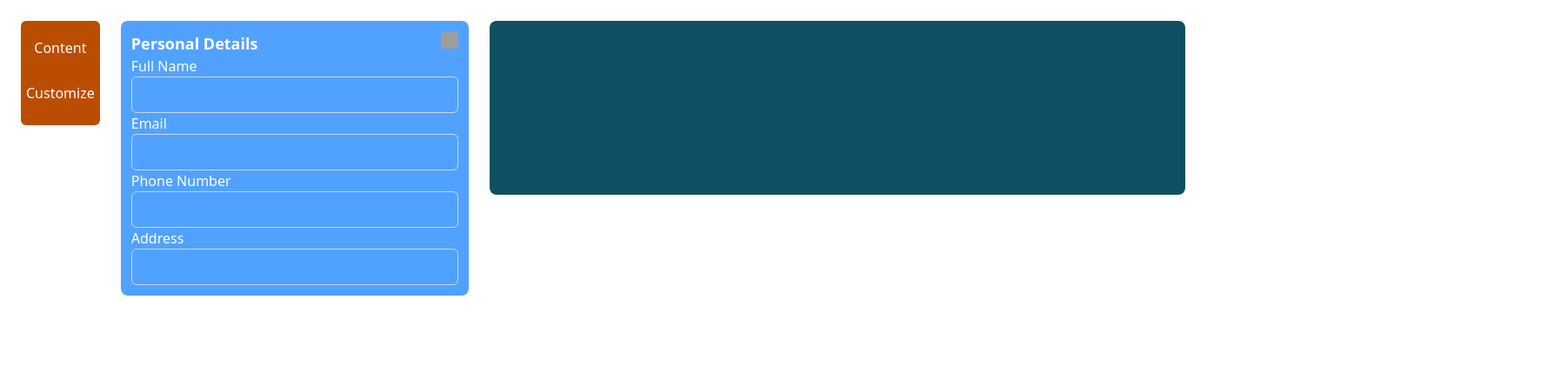
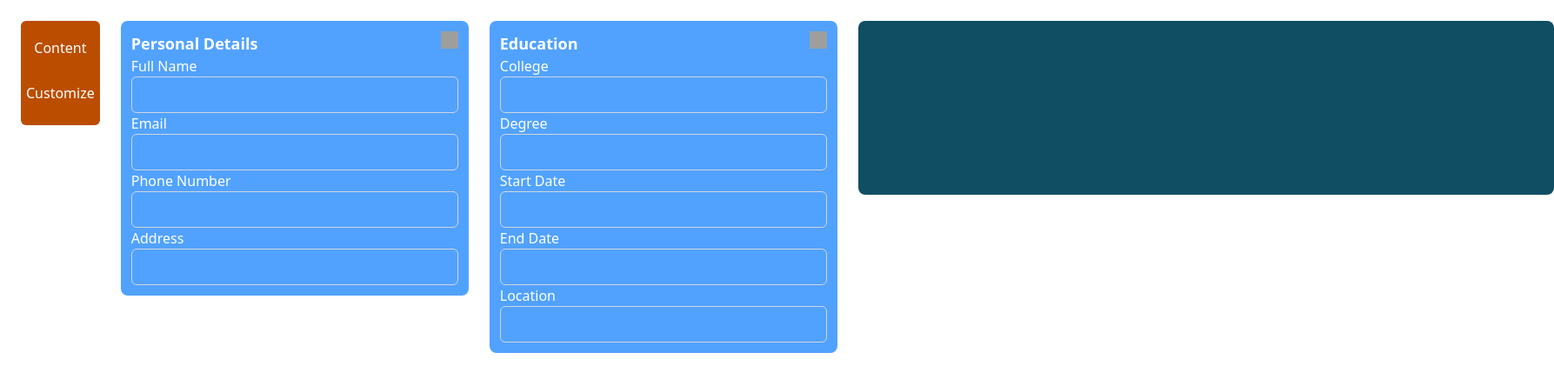
Before and after one commit to Ayush995712/cv-application, a React (Vite) app: page / in a window 1280 px wide. Both pictures are taken after a click on the button "Content". Shown: the top 444 px of the page at 87% size, 1787 px wide, since content can reach past the window. Built offline with nearby package versions, Linux system fonts and the light colour scheme; grey boxes are pictures that could not be loaded; the HTML template or start-up script is replaced by a standard one.

Commit message:
Added Education component in content

```diff
--- a/src/App.jsx
+++ b/src/App.jsx
@@ -2,6 +2,7 @@ import { useState } from 'react';
 import { PersonalDetails } from './content/PersonalDetails';
 import { CV } from './cv/cv';
 import './App.css';
+import { Education } from './content/Education';
 
 function App() {
   const [showContent, setShowContent] = useState(false);
@@ -9,6 +10,7 @@ function App() {
   const [email, setEmail] = useState('');
   const [phoneNumber, setPhoneNumber] = useState(null);
   const [address, setAddress] = useState('');
+  const [college, setCollege] = useState('');
 
   return (
     <>
@@ -22,6 +24,9 @@ function App() {
       <div className='min-w-[400px] min-h-[300px]'>
         {showContent && <PersonalDetails name={name} setName={setName} email={email} setEmail={setEmail} phoneNumber={phoneNumber} setPhoneNumber={setPhoneNumber} address={address} setAddress={setAddress} />}
       </div>
+      <div className='min-w-[400px] min-h-[300px]'>
+        {showContent && <Education college={college} setCollege={setCollege} />}
+      </div>
       <div className='main-cv'>
         <CV name={name} email={email} phoneNumber={phoneNumber} address={address} />
       </div>
--- a/src/content/Education.jsx
+++ b/src/content/Education.jsx
@@ -0,0 +1,51 @@
+import { useState } from "react";
+
+export function Education({college, setCollege}) {
+
+    const [open, setOpen] = useState(true);
+
+    return (
+        <div className="w-[400px] h-auto bg-blue-400 rounded-lg p-[12px]">
+            <div className="text-white font-bold text-lg/7 cursor-pointer flex justify-between" onClick={() => {
+                setOpen(!open)
+            }} >
+                <div>Education</div>
+                <div>
+                    <img src="https://img.icons8.com/?size=100&id=85327&format=png&color=000000" alt="icon" className={`w-5 h-5 transform transition-transform duration-100 ${
+            open ? "rotate-180" : "rotate-0"}`} />
+                </div>
+            </div>
+            {open && (
+            <div>
+                <div>
+                    <div className="text-white">College</div>
+                    <input type="text" className="w-full border border-gray-300 rounded-md px-3 py-2 focus:outline-none focus:ring-2 focus:ring-blue-500" onChange={(e) => {
+                        setCollege(e.target.value);
+                    }} />
+                </div>
+                <div>
+                    <div className="text-white">Degree</div>
+                    <input type="text" className="w-full border border-gray-300 rounded-md px-3 py-2 focus:outline-none focus:ring-2 focus:ring-blue-500" onChange={(e) => {
+                        setEmail(e.target.value);
+                    }} />
+                </div>
+                <div>
+                    <div className="text-white">Start Date</div>
+                    <input type="text" className="w-full border border-gray-300 rounded-md px-3 py-2 focus:outline-none focus:ring-2 focus:ring-blue-500" onChange={(e) => {
+                        setPhoneNumber(e.target.value);
+                    }} />
+                    <div className="text-white">End Date</div>
+                    <input type="text" className="w-full border border-gray-300 rounded-md px-3 py-2 focus:outline-none focus:ring-2 focus:ring-blue-500" onChange={(e) => {
+                        setPhoneNumber(e.target.value);
+                    }} />
+                </div>
+                <div>
+                    <div className="text-white">Location</div>
+                    <input type="text" className="w-full border border-gray-300 rounded-md px-3 py-2 focus:outline-none focus:ring-2 focus:ring-blue-500" onChange={(e) => {
+                        setAddress(e.target.value);
+                    }} />
+                </div>
+            </div>)}
+        </div>
+    )
+}
```
